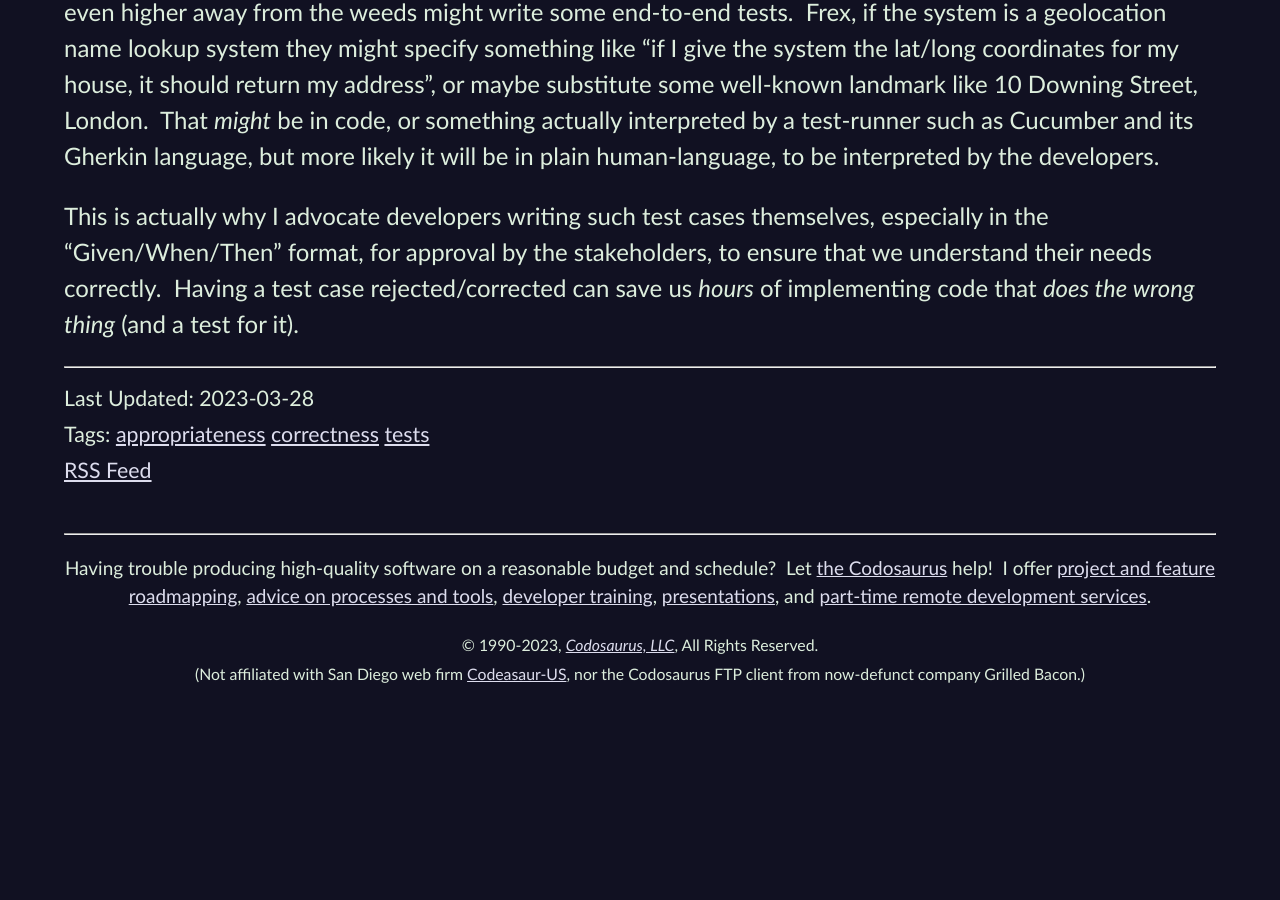
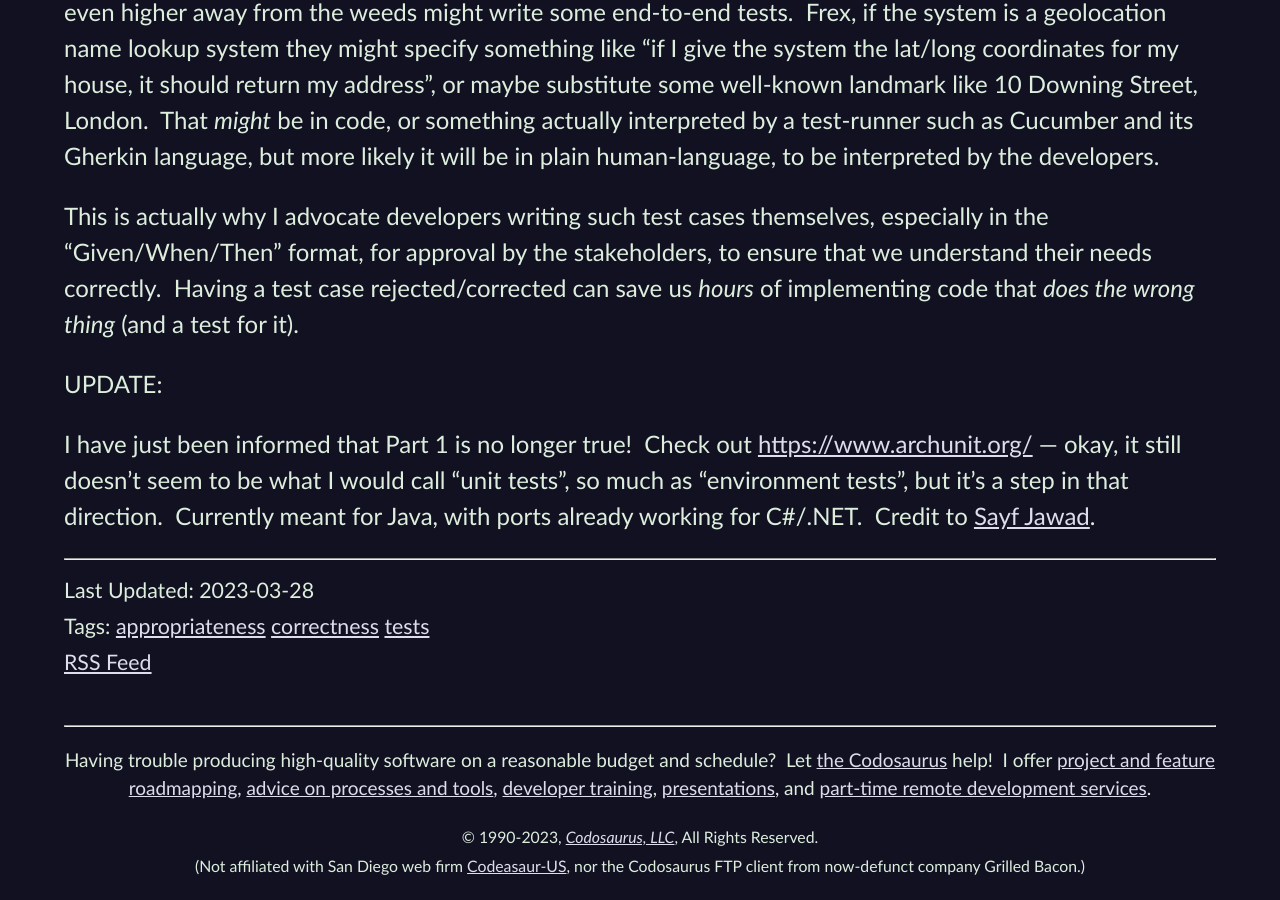
Before and after one commit to CodosaurusLLC/CodosaurusLLC.github.io, a Jekyll site: the page built from _posts/0000-00-00-who-writes-unit-tests-for-good-architecture.md, in a window 1280 px wide and 900 px high, scrolled down 1257 px. Built offline with Jekyll 4.4.1, drawn with Linux system fonts in a browser that asks for light colours; comment, search, counter and statistics services are not loaded; before the commit the page ends 1965 px from its top, so only the background shows below that.

Commit message:
UPDATE blog post re unit tests for good architecture

```diff
--- a/_posts/0000-00-00-who-writes-unit-tests-for-good-architecture.md
+++ b/_posts/0000-00-00-who-writes-unit-tests-for-good-architecture.md
@@ -84,3 +84,16 @@ to ensure that we understand their needs correctly.&nbsp;
 Having a test case rejected/corrected
 can save us *hours* of
 implementing code that *does the wrong thing* (and a test for it).
+
+UPDATE:
+
+I have just been informed that Part 1 is no longer true!&nbsp;
+Check out
+[https://www.archunit.org/](https://www.archunit.org/){:rel="nofollow" target="_new"} —
+okay, it still doesn’t seem to be
+what I would call "unit tests",
+so much as "environment tests",
+but it’s a step in that direction.&nbsp;
+Currently meant for Java,
+with ports already working for C#/.NET.&nbsp;
+Credit to [Sayf Jawad](https://www.linkedin.com/in/sayf-jawad-218364a/){:rel="nofollow" target="_new"}.
```
